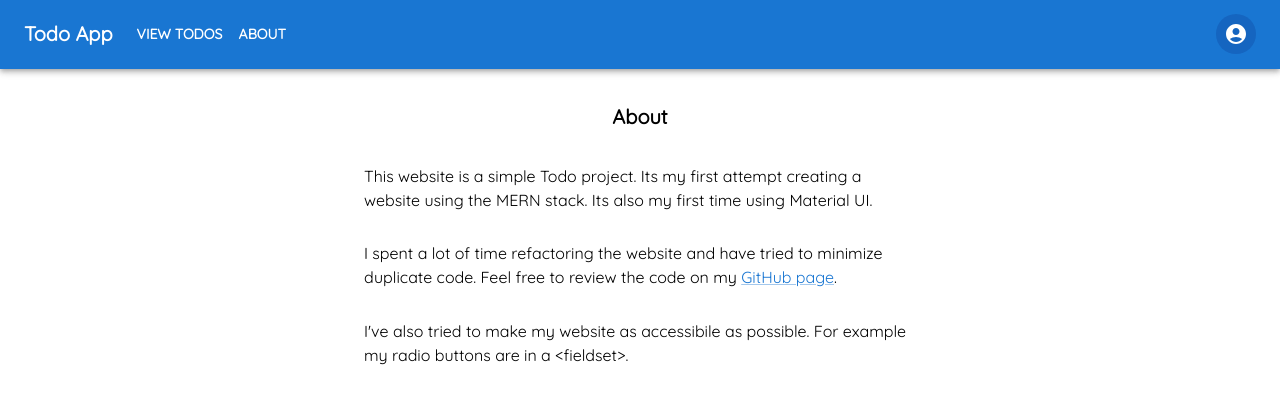
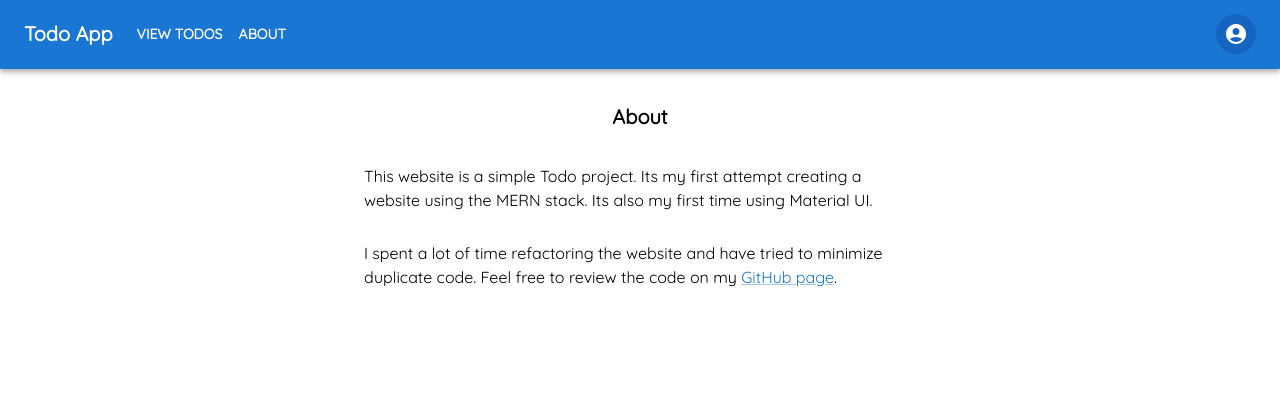
Before and after one commit to 9dnsb/todo-app, a React (Create React App) app in the folder frontend/: page /about in a window 1280 px wide. Shown: the top 404 px of the page. Built offline with nearby package versions, Linux system fonts and the light colour scheme.

Commit message:
make it better

```diff
--- a/frontend/src/pages/About.jsx
+++ b/frontend/src/pages/About.jsx
@@ -28,8 +28,7 @@
             .
           </Typography>
           <Typography variant="body1" gutterBottom>
-            I've also tried to make my website as accessibile as possible. For
-            example my radio buttons are in a {'<fieldset>'}.
+            {accessibilityText}
           </Typography>
         </>
       }
```
